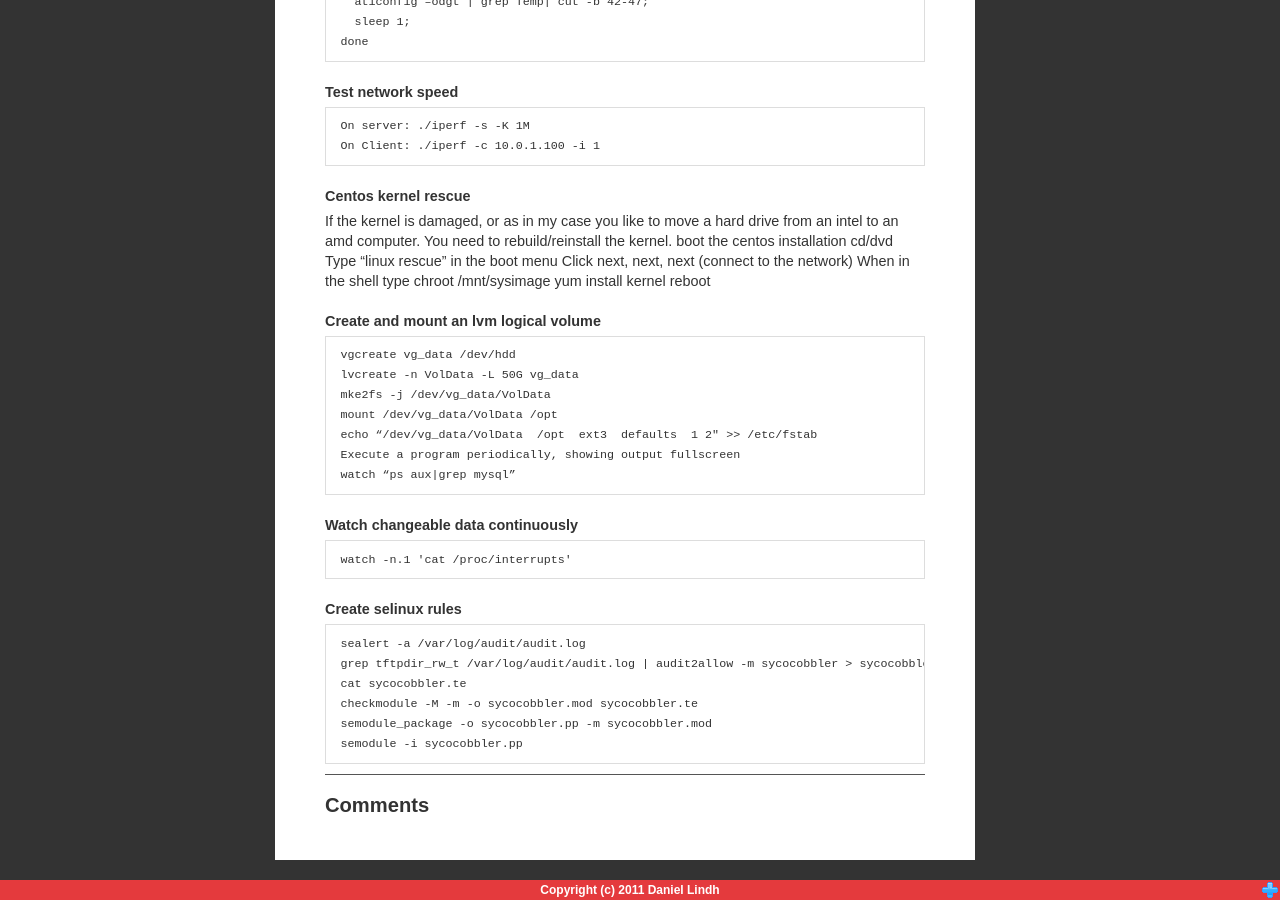
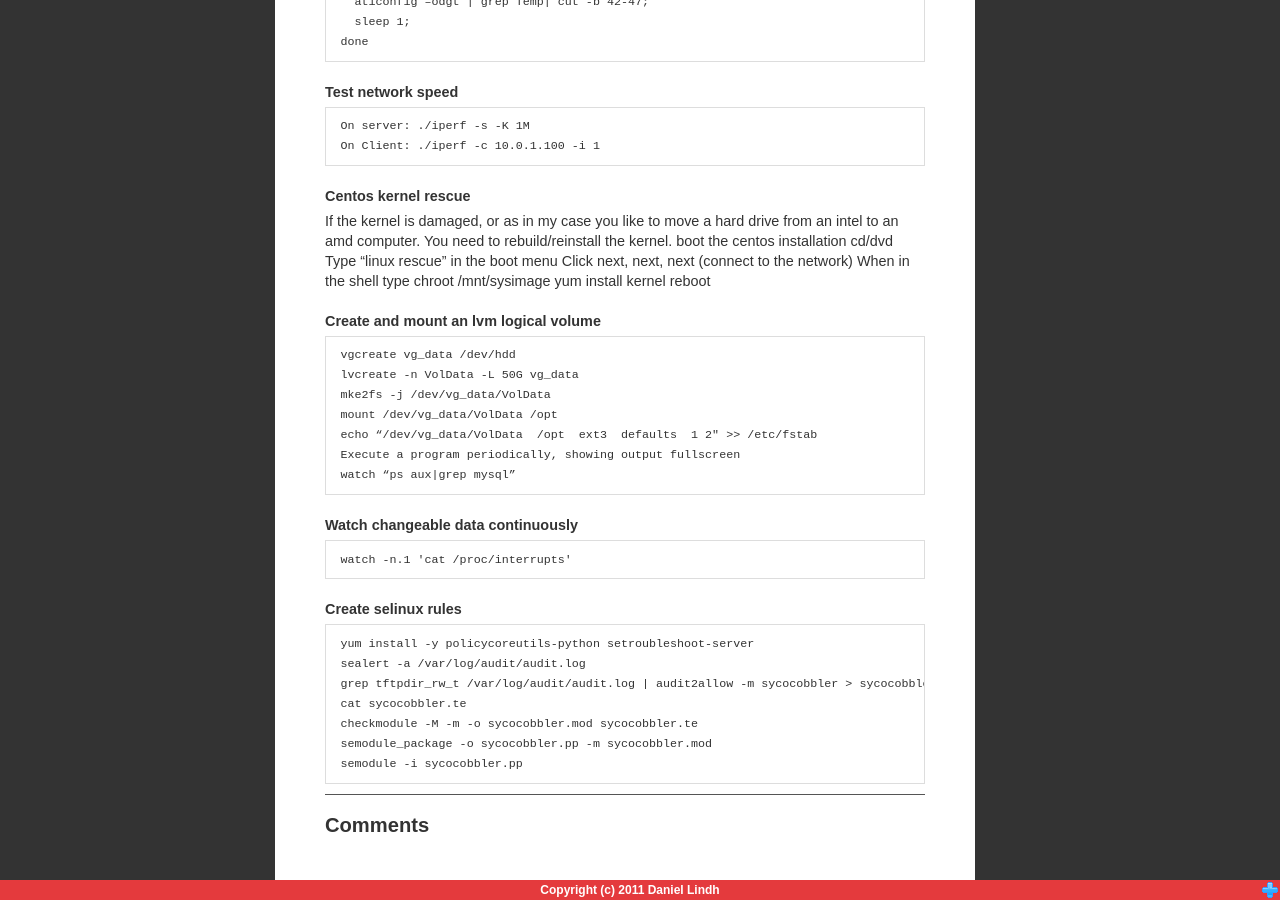
Before and after one commit to arlukin/arlukin.github.io, a Jekyll site: the page built from posts/linux/_posts/2011-02-22-linux-mini-guide.md, in a window 1280 px wide and 900 px high, scrolled down 1404 px. Built offline with Jekyll 4.4.1, drawn with Linux system fonts in a browser that asks for light colours; Markdown is read by kramdown in place of the engine named in the settings; comment, search, counter and statistics services are not loaded.

Commit message:
Edited posts/linux/_posts/2011-02-22-linux-mini-guide.md via GitHub

```diff
--- a/posts/linux/_posts/2011-02-22-linux-mini-guide.md
+++ b/posts/linux/_posts/2011-02-22-linux-mini-guide.md
@@ -113,6 +113,7 @@ from an intel to an amd computer. You need to rebuild/reinstall the kernel.
 
 ### Create selinux rules
 
+    yum install -y policycoreutils-python setroubleshoot-server
     sealert -a /var/log/audit/audit.log
     grep tftpdir_rw_t /var/log/audit/audit.log | audit2allow -m sycocobbler > sycocobbler.te
     cat sycocobbler.te
```
